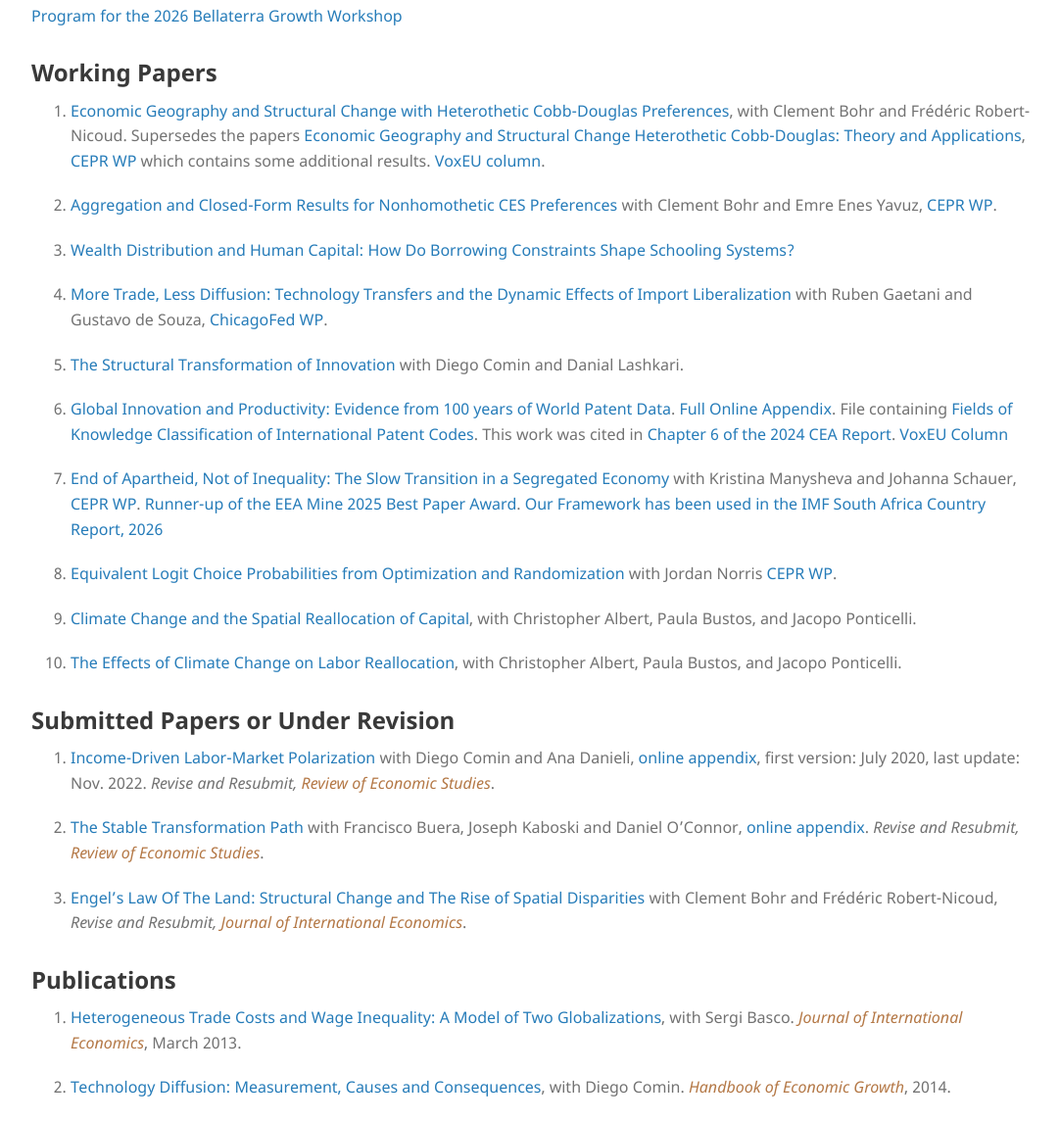
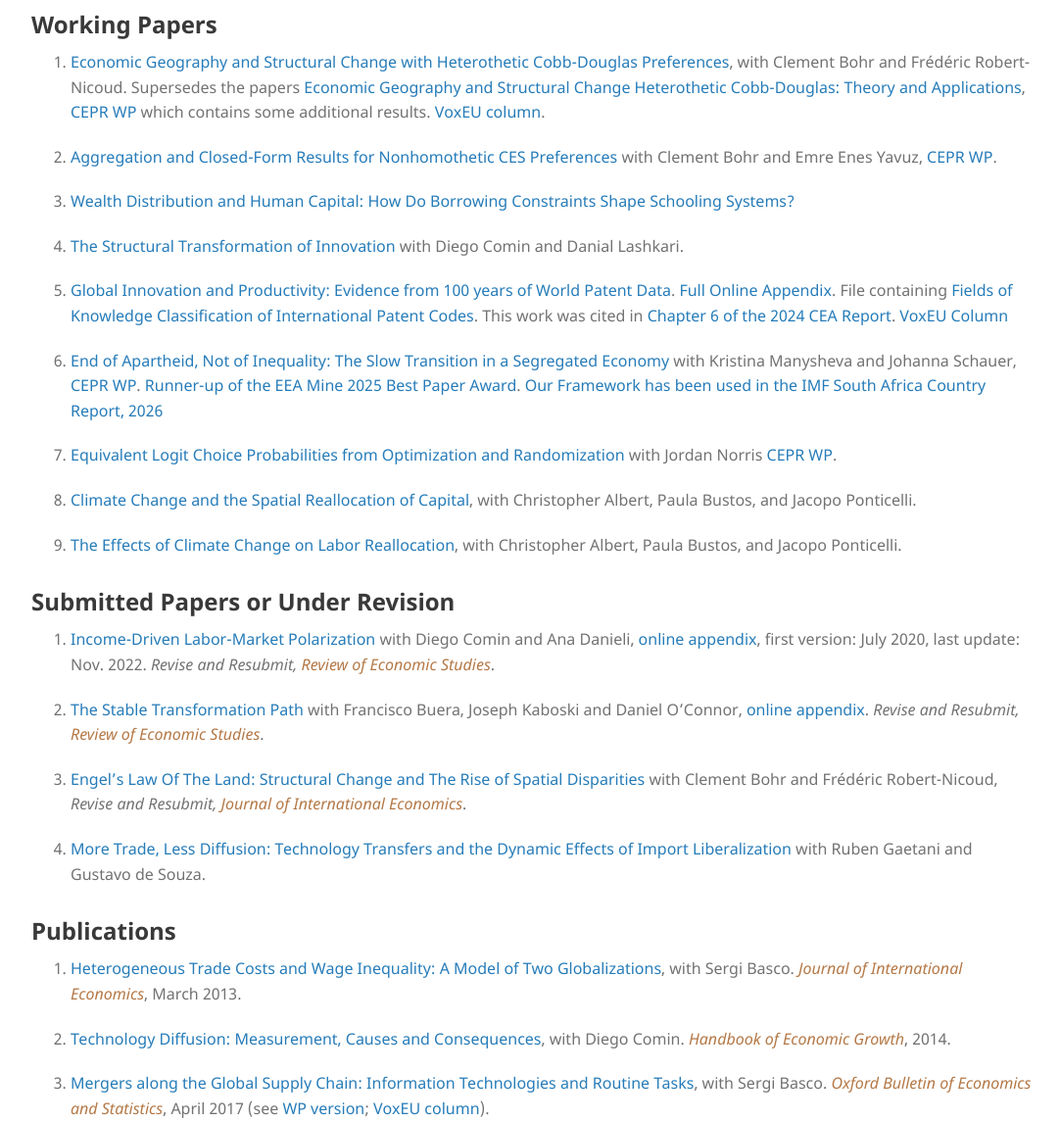
Before and after one commit to mestieri/mestieri.github.io, a Jekyll site: the page built from index.md, in a window 1280 px wide and 1400 px high, scrolled down 246 px. Shown: the part 255-1400 px from the top of the window at 98% size, without its empty margins (96-1178 px from the left). Built offline with Jekyll 4.4.1, drawn with Linux system fonts in a browser that asks for light colours; part of the change alters nothing that is shown.

Commit message:
Revise working papers and submitted papers list
Updated the list of working papers and submitted papers, including changes to titles and links.

```diff
--- a/index.md
+++ b/index.md
@@ -100,8 +100,6 @@ Bellaterra, 08193, Barcelona, Spain
   </div>
 </div>
 
-[Program for the 2026 Bellaterra Growth Workshop](https://www.dropbox.com/scl/fi/ypwnhuz4imxfuwdg8iw4k/BGW-2026-Program.pdf?rlkey=hhp0ljksipn2i1xjgao0zebl7&dl=0)
-
 ## Working Papers
 
 1.  [Economic Geography and Structural Change with Heterothetic
@@ -112,19 +110,17 @@ for Nonhomothetic CES Preferences](https://www.dropbox.com/scl/fi/obu49nw8d74wye
 
 3. [Wealth Distribution and Human Capital: How Do Borrowing Constraints Shape Schooling Systems?](https://www.dropbox.com/s/w0fc7sthxh0mhtx/mestieri_wealthdistrib_humancapital.pdf?dl=0)
 
-4. [More Trade, Less Diffusion: Technology Transfers and the Dynamic Effects of Import Liberalization](https://www.dropbox.com/scl/fi/y5l2ym51sj576dvtwt5en/dgm_mar2025.pdf?rlkey=e4bj483w6nidv67zyrj5crjcc&dl=0) with Ruben Gaetani and Gustavo de Souza, [ChicagoFed WP](https://www.chicagofed.org/-/media/publications/working-papers/2024/wp2024-20.pdf?sc_lang=en).
+4. [The Structural Transformation of Innovation](https://www.dropbox.com/scl/fi/v6hx2gn2g6g2hpmygllpk/CLM2.pdf?rlkey=0y9sjmiksgxm39w2pbep0zjq2&dl=0) with Diego Comin and Danial Lashkari.
 
-5. [The Structural Transformation of Innovation](https://www.dropbox.com/scl/fi/v6hx2gn2g6g2hpmygllpk/CLM2.pdf?rlkey=0y9sjmiksgxm39w2pbep0zjq2&dl=0) with Diego Comin and Danial Lashkari.
+5. [Global Innovation and Productivity: Evidence from 100 years of World Patent Data](https://www.dropbox.com/scl/fi/3nbtp328lugkp82lrytbn/bmm.pdf?rlkey=yaw5hgq9eav4vo6c7gt74ieuv&dl=0). [Full Online Appendix](https://www.dropbox.com/s/223f712mupuij5v/bmm_oa.pdf?dl=0). File containing [Fields of Knowledge Classification of International Patent Codes](https://www.dropbox.com/s/sne8ac9t22pwcy3/Fields_of_knowledge.csv?dl=0). This work was cited in [Chapter 6 of the 2024 CEA Report](https://www.whitehouse.gov/wp-content/uploads/2024/03/ERP-2024-CHAPTER-6.pdf). [VoxEU Column](https://cepr.org/voxeu/columns/it-takes-village-create-idea-knowledge-spillovers-and-productivity-over-past-hundred)
 
-6. [Global Innovation and Productivity: Evidence from 100 years of World Patent Data](https://www.dropbox.com/scl/fi/3nbtp328lugkp82lrytbn/bmm.pdf?rlkey=yaw5hgq9eav4vo6c7gt74ieuv&dl=0). [Full Online Appendix](https://www.dropbox.com/s/223f712mupuij5v/bmm_oa.pdf?dl=0). File containing [Fields of Knowledge Classification of International Patent Codes](https://www.dropbox.com/s/sne8ac9t22pwcy3/Fields_of_knowledge.csv?dl=0). This work was cited in [Chapter 6 of the 2024 CEA Report](https://www.whitehouse.gov/wp-content/uploads/2024/03/ERP-2024-CHAPTER-6.pdf). [VoxEU Column](https://cepr.org/voxeu/columns/it-takes-village-create-idea-knowledge-spillovers-and-productivity-over-past-hundred)
+6. [End of Apartheid, Not of Inequality: The Slow Transition in a Segregated Economy](https://www.dropbox.com/scl/fi/4q79efmqe94pbkl3zq18p/MMS.pdf?rlkey=ertuj2kk3wxzl1ik0khz5dz2d&dl=0) with Kristina Manysheva and Johanna Schauer, [CEPR WP](https://hub.cepr.org/civicrm/file?id=241935&eid=256008&fcs=2eddbf108c3edd1775a9824651b70a6fb9ed9ae79cf68bfde242d61cda371469_1752890681_168). [Runner-up of the EEA Mine 2025 Best Paper Award](https://www.eeassoc.org/mine-best-paper-award). [Our Framework has been used in the IMF South Africa Country Report, 2026](www.imf.org/-/media/files/publications/cr/2026/english/1zafea2026002-source-pdf.pdf)
 
-7. [End of Apartheid, Not of Inequality: The Slow Transition in a Segregated Economy](https://www.dropbox.com/scl/fi/4q79efmqe94pbkl3zq18p/MMS.pdf?rlkey=ertuj2kk3wxzl1ik0khz5dz2d&dl=0) with Kristina Manysheva and Johanna Schauer, [CEPR WP](https://hub.cepr.org/civicrm/file?id=241935&eid=256008&fcs=2eddbf108c3edd1775a9824651b70a6fb9ed9ae79cf68bfde242d61cda371469_1752890681_168). [Runner-up of the EEA Mine 2025 Best Paper Award](https://www.eeassoc.org/mine-best-paper-award). [Our Framework has been used in the IMF South Africa Country Report, 2026](www.imf.org/-/media/files/publications/cr/2026/english/1zafea2026002-source-pdf.pdf)
+7. [Equivalent Logit Choice Probabilities from Optimization and Randomization](https://www.dropbox.com/scl/fi/4tyd1pta9t6713aftt7lt/MN.pdf?rlkey=fb795fsvm05pedvjtbx5u2uog&dl=0) with Jordan Norris [CEPR WP](https://hub.cepr.org/civicrm/file?id=259050&eid=284717&fcs=a76157515a85f4a06591adc0d3a1e10997983ff03bfaa56da49378eb4907aad3_1768464197_168).
 
-8. [Equivalent Logit Choice Probabilities from Optimization and Randomization](https://www.dropbox.com/scl/fi/4tyd1pta9t6713aftt7lt/MN.pdf?rlkey=fb795fsvm05pedvjtbx5u2uog&dl=0) with Jordan Norris [CEPR WP](https://hub.cepr.org/civicrm/file?id=259050&eid=284717&fcs=a76157515a85f4a06591adc0d3a1e10997983ff03bfaa56da49378eb4907aad3_1768464197_168).
+8. [Climate Change and the Spatial Reallocation of Capital](https://www.dropbox.com/scl/fi/ny8gg69t0esdzfpaoaaza/Climate_Spatial_Capital.pdf?rlkey=zvubdtjqoaltq2g9ihtqjyob8&dl=0), with Christopher Albert, Paula Bustos, and Jacopo Ponticelli.
 
-9. [Climate Change and the Spatial Reallocation of Capital](https://www.dropbox.com/scl/fi/ny8gg69t0esdzfpaoaaza/Climate_Spatial_Capital.pdf?rlkey=zvubdtjqoaltq2g9ihtqjyob8&dl=0), with Christopher Albert, Paula Bustos, and Jacopo Ponticelli.
-
-10. [The Effects of Climate Change on Labor Reallocation](https://www.dropbox.com/scl/fi/xp877zstopoduj0dzxycz/Climate_Labor.pdf?rlkey=w88pjuwu01mvme1184un6towu&dl=0), with Christopher Albert, Paula Bustos, and Jacopo Ponticelli.
+9. [The Effects of Climate Change on Labor Reallocation](https://www.dropbox.com/scl/fi/xp877zstopoduj0dzxycz/Climate_Labor.pdf?rlkey=w88pjuwu01mvme1184un6towu&dl=0), with Christopher Albert, Paula Bustos, and Jacopo Ponticelli.
 
 
 
@@ -139,6 +135,8 @@ for Nonhomothetic CES Preferences](https://www.dropbox.com/scl/fi/obu49nw8d74wye
     [online appendix](https://www.dropbox.com/scl/fi/g9fxctt7edatpbjxvptm4/bkmo_oa_july24.pdf?rlkey=re54p78yaiczlqq1ilzq8teu4&dl=0). *Revise and Resubmit,<blue> Review of Economic Studies</blue>*.
 
 3. [Engel’s Law Of The Land: Structural Change and The Rise of Spatial Disparities](https://www.dropbox.com/scl/fi/t7sime3p068ayols59bn0/EcoGeo-StructChange-HCDv2.pdf?rlkey=uijytd83754bhunhfp1to2liq&dl=0)  with Clement Bohr and Frédéric Robert-Nicoud,  *Revise and Resubmit,<blue> Journal of International Economics</blue>*.
+
+4. [More Trade, Less Diffusion: Technology Transfers and the Dynamic Effects of Import Liberalization](https://www.dropbox.com/scl/fi/sn2wfl0cbyagx8hikd3az/dgm_new.pdf?rlkey=1iq0ylkwducg3m0cb8fioy5cv&dl=0) with Ruben Gaetani and Gustavo de Souza.
 
 
 
```
